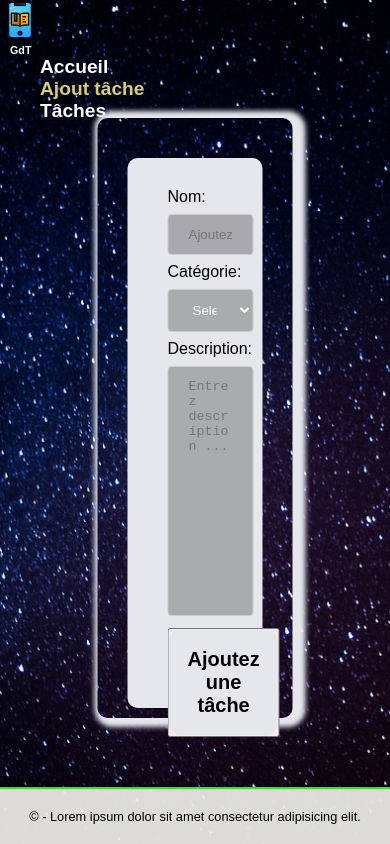
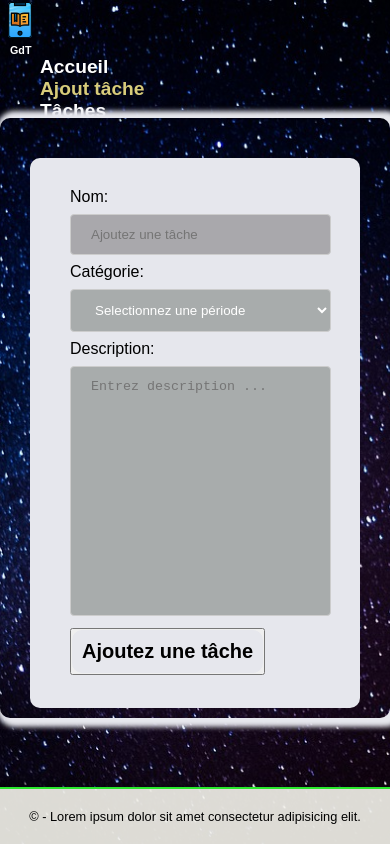
Before and after one commit to mustaphabenmbarek/my-todo-list, a React (Create React App) app: page /add in a window 390 px wide. Built offline with nearby package versions, Linux system fonts and the light colour scheme.

Commit message:
update Media Queries

```diff
--- a/src/styles/taskadd.css
+++ b/src/styles/taskadd.css
@@ -86,9 +86,16 @@ select {
     background-color: #a8acac;
 }
 
-@media screen and (max-width: 580px) {
-    .taskadd, .taskbtn {
-        width: 50%;
+@media screen and (max-width: 590px) {
+    .taskadd {
+        top: 40%;
+        left: 50%;
+        width: 100%;
+    }
+
+    .taskbtn span {
+        margin: 0 auto;
+        padding: 10px;
     }
 
 }
--- a/src/styles/tasklist.css
+++ b/src/styles/tasklist.css
@@ -17,7 +17,7 @@
     text-align: center;
 }
 
-@media screen and (max-width: 500px) {
+@media screen and (max-width: 400px) {
     .tasklist {
         width: 50%;
     }
```
Also changed, not shown: src/styles/app.css (+1 -14 lines).
